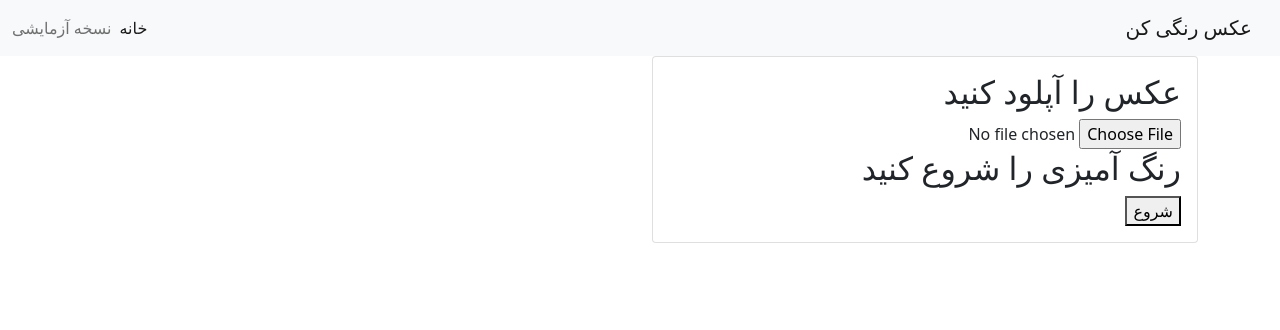
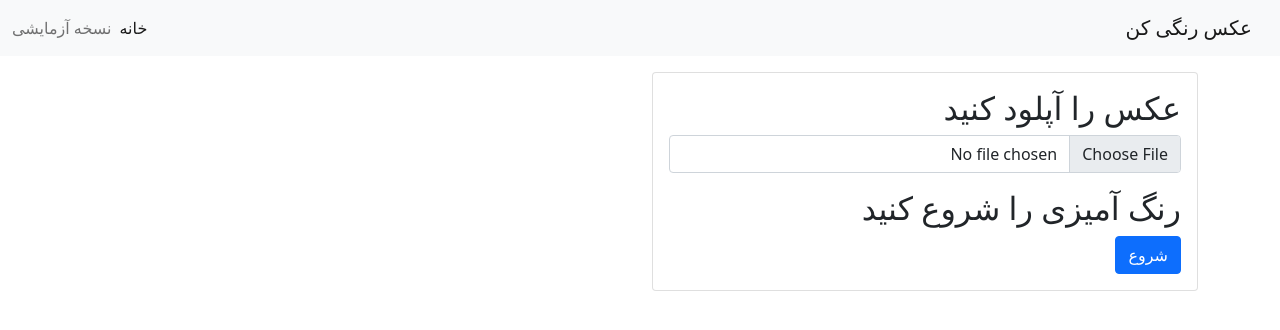
Before and after one commit to sahandbabali/aksrangi, a plain HTML site: page index.html in a window 1280 px wide. Drawn offline with nearby package versions, Linux system fonts and the light colour scheme.

Commit message:
bootstraped

```diff
--- a/app.js
+++ b/app.js
@@ -2,10 +2,14 @@ deepai.setApiKey("52f5a794-8f2d-498d-a173-d4441ea2285a");
 
 document.getElementById("but11").addEventListener("click", async function () {
   console.log("started");
-  document.getElementById("result").innerHTML = `در حال رنگ آمیزی`;
+  document.getElementById(
+    "result"
+  ).innerHTML = `<div class="spinner-border" role="status">
+  <span class="visually-hidden">Loading...</span>
+</div>`;
 
   var resp = await deepai.callStandardApi("colorizer", {
-    image: document.getElementById("avatar"),
+    image: document.getElementById("bwimage"),
   });
 
   console.log(resp);
@@ -16,7 +20,7 @@ document.getElementById("but11").addEventListener("click", async function () {
 
             <div class="card">
             <div class="card-body">
-            <img src='${resp.output_url}' >
+            <img class="img-fluid" src='${resp.output_url}' >
             </div>
 
 
--- a/index.html
+++ b/index.html
@@ -47,24 +47,31 @@
     </nav>
     <!-- navbar end-->
     <div class="container">
-      <div class="row">
-        <div class="col">
+      <div class="row mt-3">
+        <div class="col-sm-12 col-md-6">
           <div class="card">
             <div class="card-body">
               <h2>عکس را آپلود کنید</h2>
-              <input
-                type="file"
-                id="avatar"
-                name="avatar"
-                accept="image/png, image/jpeg"
-              />
+
+
+              <div class="mb-3">
+                <!-- <label for="bwimage"  class="form-label">Default file input example</label> -->
+                <input  accept="image/png, image/jpeg" name="bwimage" class="form-control" id="bwimage" type="file" >
+              </div>
+
+
+
 
               <h2>رنگ آمیزی را شروع کنید</h2>
-              <button id="but11">شروع</button>
+
+              <button id="but11" type="button" class="btn btn-primary">شروع</button>
+
+
+
             </div>
           </div>
         </div>
-        <div class="col text-center">
+        <div class="col-sm-12 col-md-6 text-center">
           <div id="result"></div>
 
           </div>
```
